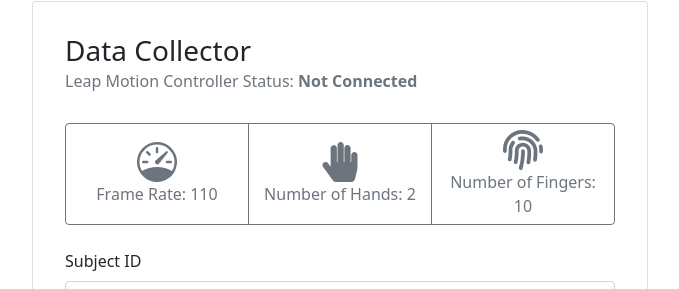
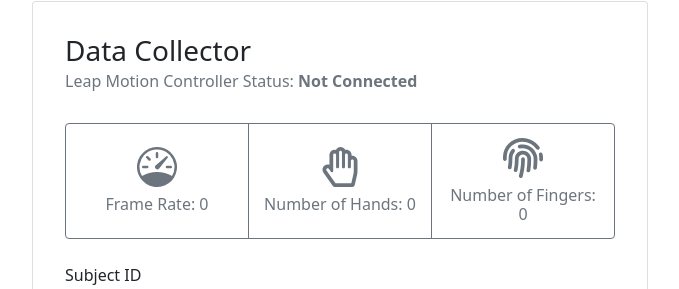
Before and after one commit to atick-faisal/Sign-Language-Recognition, a React (Create React App) app in the folder frontend/: page / in a window 1280 px wide. Shown: the part 99-388 px from the top of the page, without its empty margins (300-979 px from the left). Built offline with nearby package versions, Linux system fonts and the light colour scheme; no server answers.

Commit message:
Broadcast status to frontend

```diff
--- a/frontend/src/App.js
+++ b/frontend/src/App.js
@@ -4,15 +4,40 @@ import Form from "./components/Form";
 import "bootstrap/dist/css/bootstrap.min.css";
 
 function App() {
-    const [message, setMessage] = useState("Not Connected");
+    const [status, setStatus] = useState("Not Connected");
+    const [framerate, setFramerate] = useState(0);
+    const [hands, setHands] = useState(0);
+    const [fingers, setFingers] = useState(0);
+
     useEffect(() => {
         const socket = io("ws://localhost:8080");
+
         socket.on("status", (content) => {
-            setMessage(content);
+            setStatus(content);
         });
+
+        socket.on("framerate", (content) => {
+            setFramerate(content);
+        });
+
+        socket.on("hands", (content) => {
+            setHands(content);
+        });
+
+        socket.on("fingers", (content) => {
+            setFingers(content);
+        });
+
         return () => socket.close();
     }, []);
-    return <Form message={message} />;
+    return (
+        <Form
+            status={status}
+            framerate={framerate}
+            hands={hands}
+            fingers={fingers}
+        />
+    );
 }
 
 export default App;
--- a/frontend/src/components/Form.js
+++ b/frontend/src/components/Form.js
@@ -16,7 +16,7 @@ const PREPARATION_UPDATE_COUNT = PREPARATION_DURATION / PROGRESS_UPDATE_INT;
 
 var count = 0;
 
-export default function Form({ message }) {
+export default function Form({ status, framerate, hands, fingers }) {
     const [gesture, setGesture] = useState();
     const [submitBtnColor, setSubmitBtnColor] = useState("success");
     const [isRecording, setRecording] = useState(false);
@@ -66,10 +66,14 @@ export default function Form({ message }) {
                 <CardTitle tag="h3">Data Collector</CardTitle>
                 <CardSubtitle className="mb-2 text-muted" tag="h6">
                     Leap Motion Controller Status:
-                    <b> {message} </b>
+                    <b> {status} </b>
                 </CardSubtitle>
                 <br />
-                <StatusHeader />
+                <StatusHeader
+                    framerate={framerate}
+                    hands={hands}
+                    fingers={fingers}
+                />
                 <br />
                 <Label>Subject ID</Label>
                 <Input
--- a/frontend/src/components/StatusHeader.js
+++ b/frontend/src/components/StatusHeader.js
@@ -1,25 +1,25 @@
 import { Button, ButtonGroup } from "reactstrap";
 import { BsSpeedometer } from "react-icons/bs";
-import { FaHandPaper, FaFingerprint } from "react-icons/fa";
+import { FaRegHandPaper, FaFingerprint } from "react-icons/fa";
 
-export default function StatusHeader() {
+export default function StatusHeader({ framerate, hands, fingers }) {
     return (
         // <div className="d-flex justify-content-center">
         <ButtonGroup>
             <Button className="w-50" outline color="secondary">
-                <BsSpeedometer size={40} />
+                <BsSpeedometer size={40} style={{ margin: "8px" }} />
                 <br />
-                Frame Rate: {110}
+                <h6>Frame Rate: {parseInt(framerate)}</h6>
             </Button>
             <Button className="w-50" outline color="secondary">
-                <FaHandPaper size={40} />
+                <FaRegHandPaper size={40} style={{ margin: "8px" }} />
                 <br />
-                Number of Hands: {2}
+                <h6>Number of Hands: {hands}</h6>
             </Button>
             <Button className="w-50" outline color="secondary">
-                <FaFingerprint size={40} />
+                <FaFingerprint size={40} style={{ margin: "8px" }} />
                 <br />
-                Number of Fingers: {10}
+                <h6>Number of Fingers: {fingers}</h6>
             </Button>
         </ButtonGroup>
         // </div>
```
Also changed, not shown: 1 other file (tests, documents, lock files or other folders).
